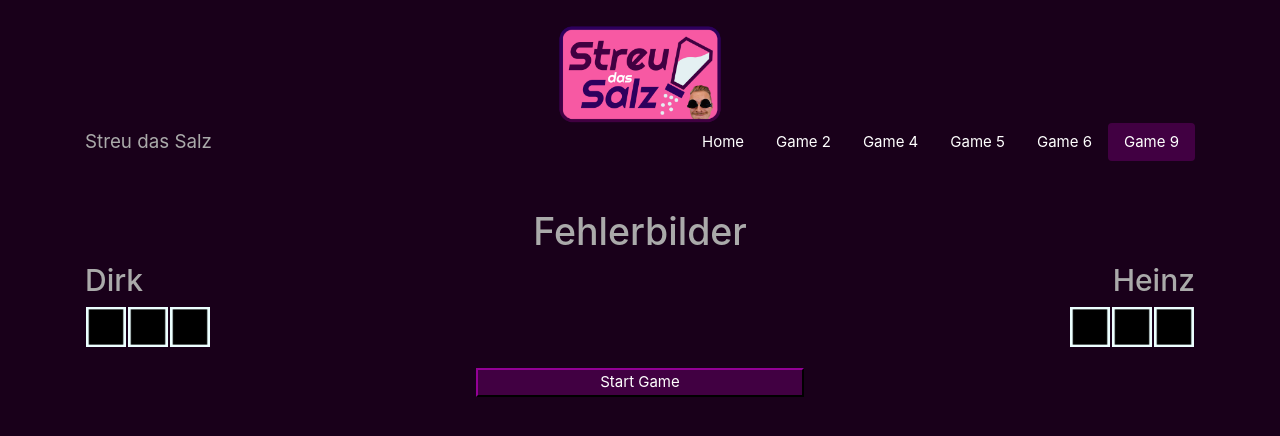
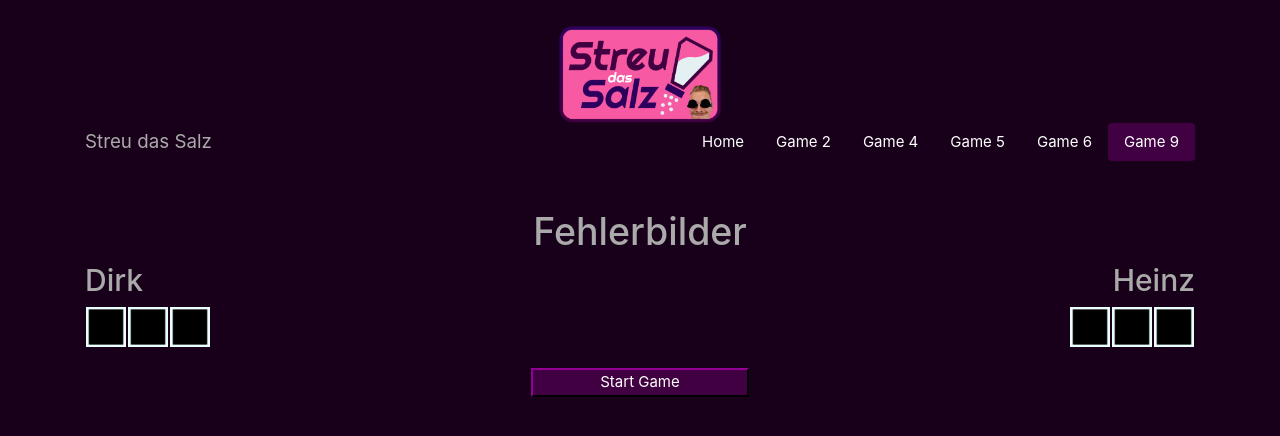
Before and after one commit to LukasAd/FunkFights, an Angular app: page /error-image in a window 1280 px wide. Shown: the top 436 px of the page. Built offline with nearby package versions, Linux system fonts and the light colour scheme.

Commit message:
decreased size of 'start game' button

```diff
--- a/src/app/error-image/error-image.component.html
+++ b/src/app/error-image/error-image.component.html
@@ -3,7 +3,7 @@
 
 <div *ngIf="!startGameBool">
     <div class="row justify-content-sm-center" style="margin-top:20px">
-        <button class="btn-primary col-sm-3" (click)="toggleStartGame()">Start Game</button>
+        <button class="btn-primary col-sm-2" (click)="toggleStartGame()">Start Game</button>
     </div>
 </div>
 <br>
```
